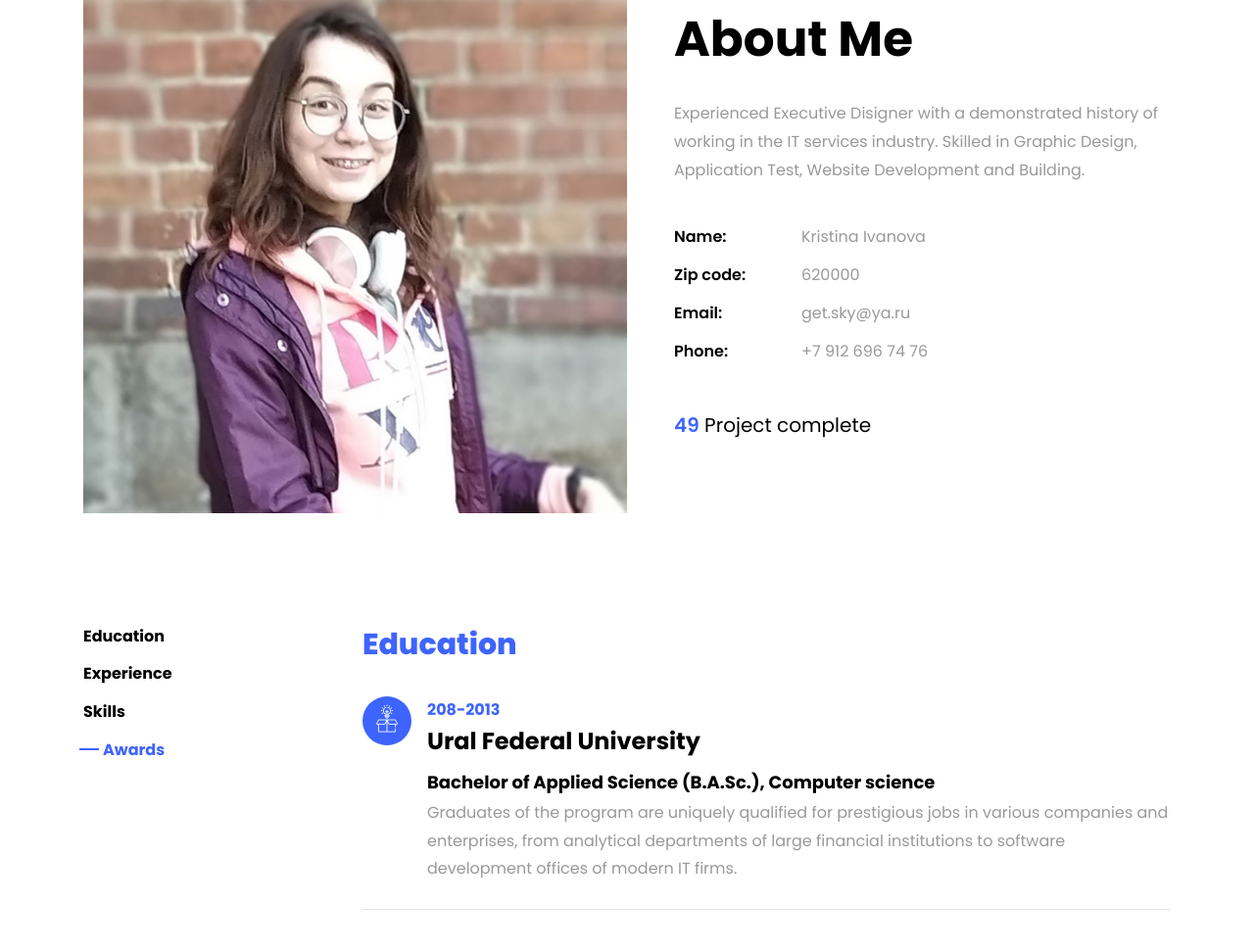
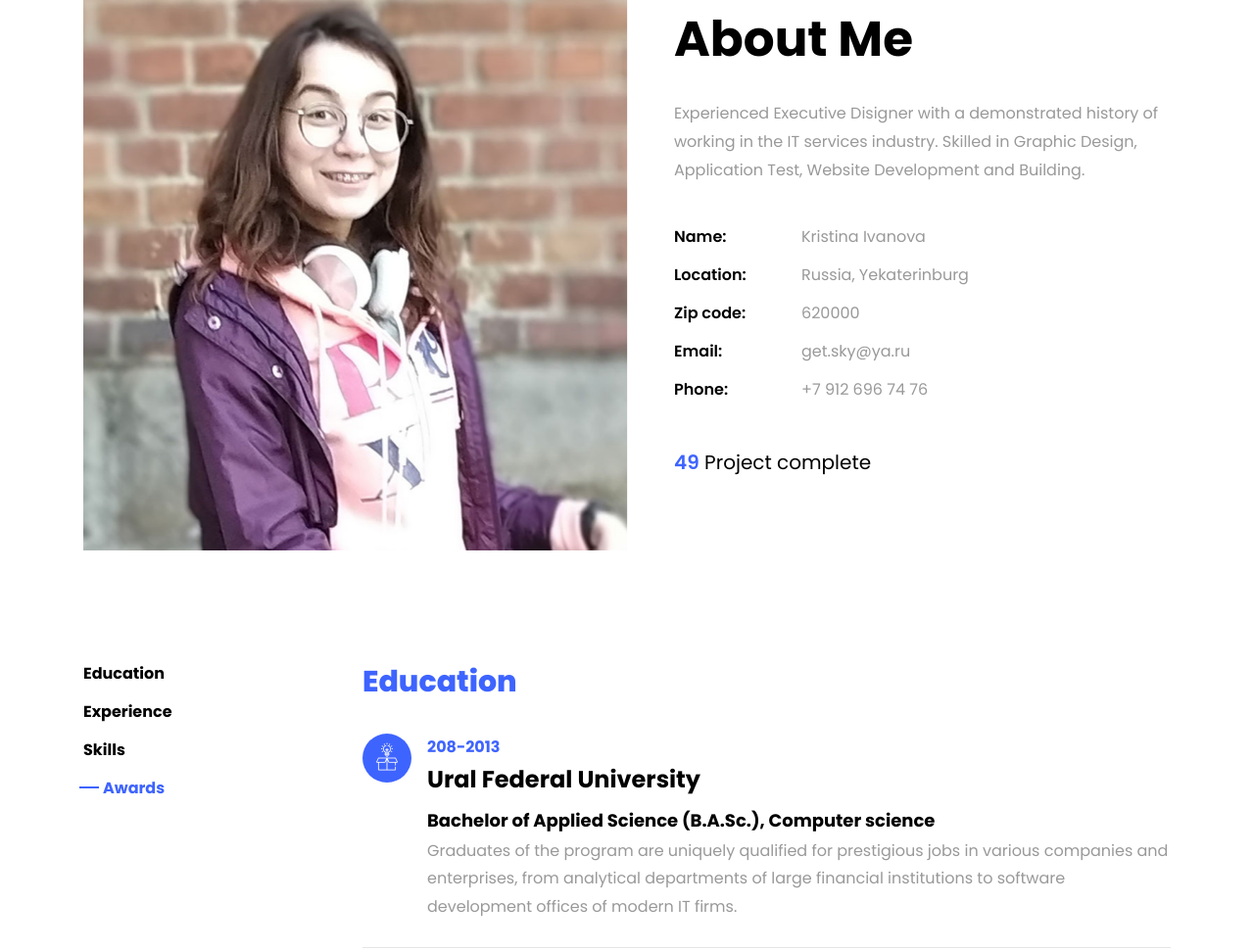
Before and after one commit to kristina-ivanova/kristina-ivanova.github.io, a plain HTML site: page index.html in a window 1280 px wide. Shown: the part 845-1816 px from the top of the page at 98% size. Drawn offline with Linux system fonts and the light colour scheme; files whose address does not match are found by name.

Commit message:
Update index.html

```diff
--- a/index.html
+++ b/index.html
@@ -88,6 +88,7 @@
 		            <p>Experienced Executive Disigner with a demonstrated history of working in the IT services industry. Skilled in Graphic Design, Application Test, Website Development and Building. </p>
 		            <ul class="about-info mt-4 px-md-0 px-2">
 		            	<li class="d-flex"><span>Name:</span> <span>Kristina Ivanova</span></li>
+						<li class="d-flex"><span>Location:</span> <span>Russia, Yekaterinburg</span></li>
 		            	<li class="d-flex"><span>Zip code:</span> <span>620000</span></li>
 		            	<li class="d-flex"><span>Email:</span> <span>get.sky@ya.ru</span></li>
 		            	<li class="d-flex"><span>Phone: </span> <span>+7 912 696 74 76</span></li>
@@ -497,7 +498,7 @@
           		</div>
           		<div>
 	          		<h3 class="mb-4">Address</h3>
-		            <p>Russian Federation, Yekaterinburg, Metallurgov</p>
+		            <p>Russia, Yekaterinburg</p>
 		          </div>
 	          </div>
           </div>
@@ -570,7 +571,7 @@
       <div class="container">
         <div class="row">
           <div class="col-md-12 text-center">
-            <p>Copyright &copy;2018 All rights reserved <i class="icon-heart color-danger" aria-hidden="true"></i> by Kristina Ivanova</p>
+            <p>Copyright &copy;2019 All rights reserved <i class="icon-heart color-danger" aria-hidden="true"></i> by Kristina Ivanova</p>
 			<p>Email: get.sky@ya.ru</p>
           </div>
         </div>
```
